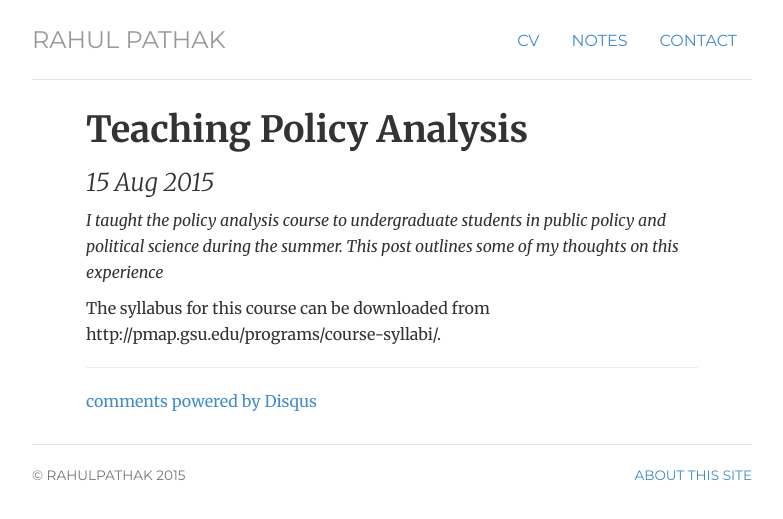
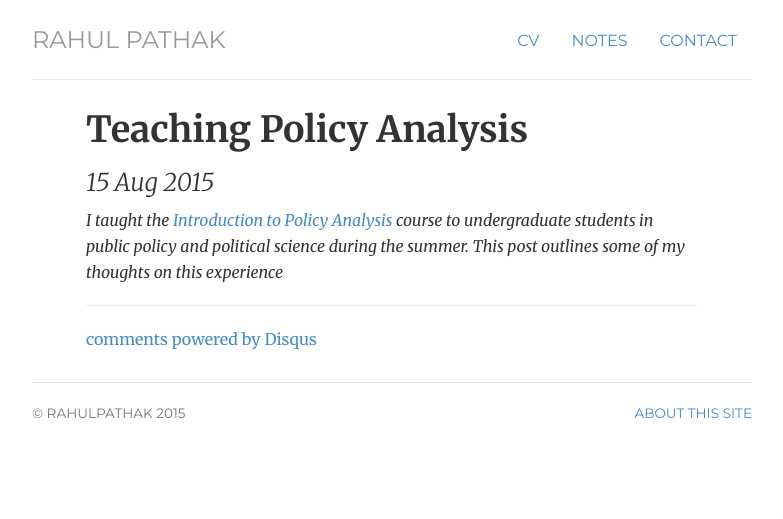
Before and after one commit to pathak-rahul/pathak-rahul.github.io, a Jekyll site: the page built from _posts/2015-08-15-teaching-policy-analysis.md, in a window 1280 px wide. Shown: the top 519 px of the page, without its empty margins (248-1031 px from the left). Built offline with Jekyll 4.4.1, drawn with Linux system fonts in a browser that asks for light colours; comment, search, counter and statistics services are not loaded.

Commit message:
Update 2015-08-15-teaching-policy-analysis.md

```diff
--- a/_posts/2015-08-15-teaching-policy-analysis.md
+++ b/_posts/2015-08-15-teaching-policy-analysis.md
@@ -3,6 +3,4 @@
 title: Teaching Policy Analysis
 ---
 
-*I taught the policy analysis course to undergraduate students in public policy and political science during the summer. This post outlines some of my thoughts on this experience*
-
-The syllabus for this course can be downloaded from http://pmap.gsu.edu/programs/course-syllabi/.
+*I taught the [Introduction to Policy Analysis](http://pmap.gsu.edu/files/2015/06/Syllabus_4061_Summer2015.pdf) course to undergraduate students in public policy and political science during the summer. This post outlines some of my thoughts on this experience*
```
